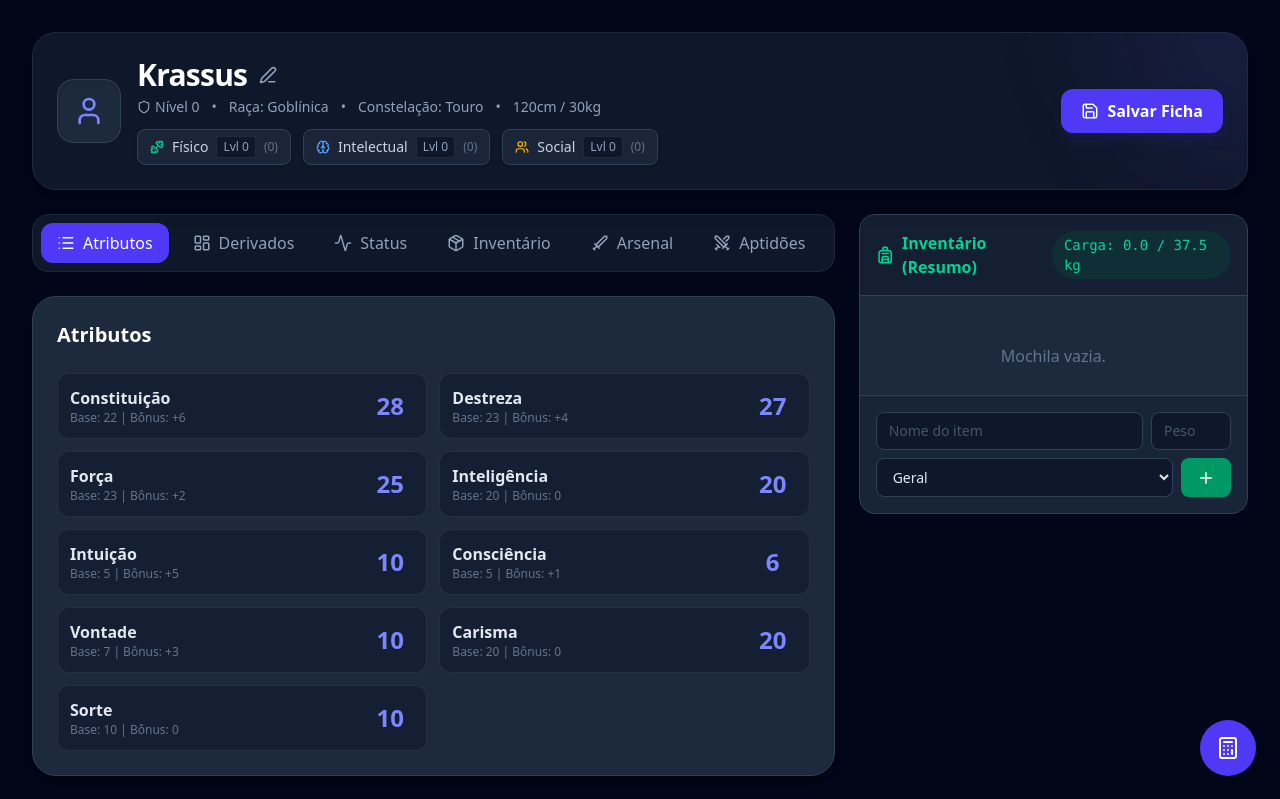
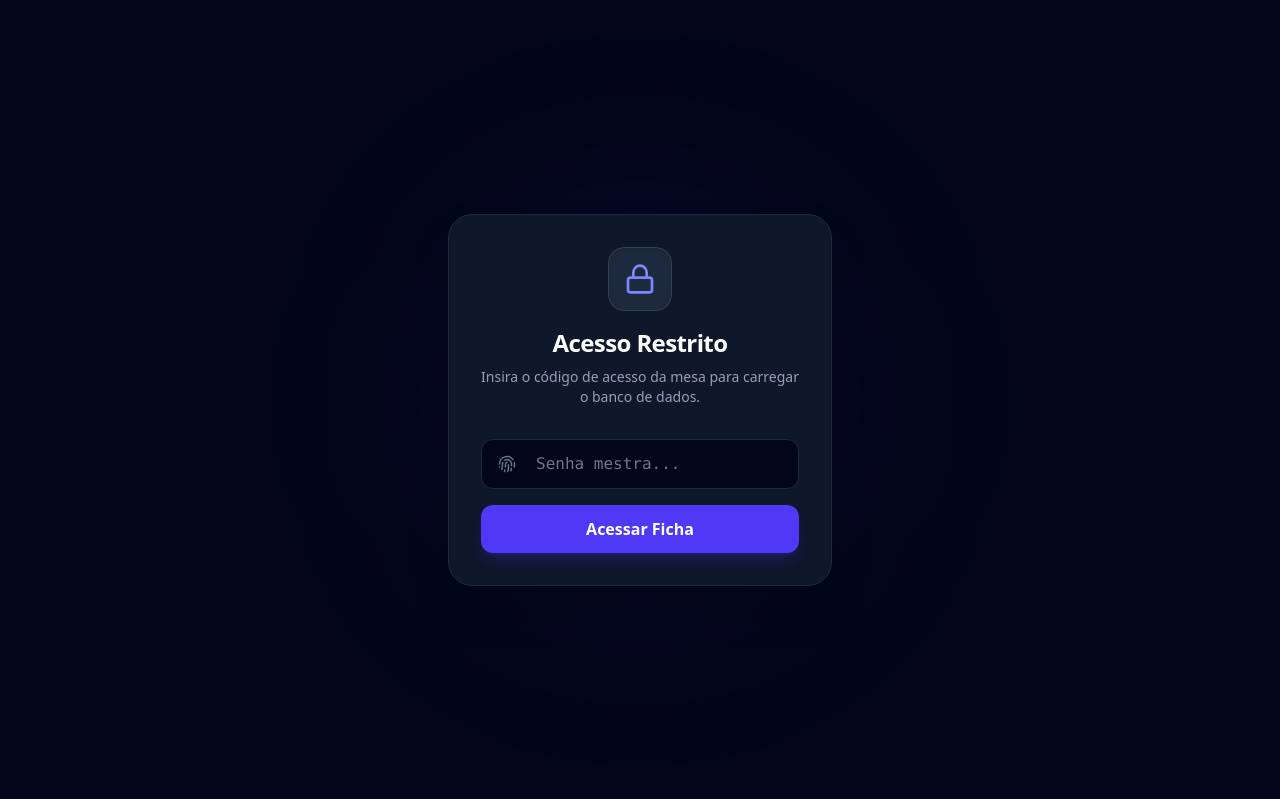
Before and after one commit to Framos1987/Ficha-V1, a React (Vite) app: page / in a window 1280 px wide. Shown: the top 799 px of the page. Built offline with nearby package versions, Linux system fonts and the light colour scheme.

Commit message:
Nova Feature: Importar, Exportar e Senha Global

```diff
--- a/src/App.tsx
+++ b/src/App.tsx
@@ -1,5 +1,5 @@
-import { useState, useMemo } from "react";
-import { Save, Shield, User, Edit3, LayoutDashboard, Activity, List, Target, Brain, Dumbbell, Users, Package, Sword, Swords } from "lucide-react";
+import { useState, useMemo, useRef } from "react";
+import { Save, Shield, User, Edit3, Download, Upload } from "lucide-react";
 import { useLocalStorage } from "./hooks/useLocalStorage";
 import { AttributeRow } from "./components/AttributeRow";
 import { Inventory } from "./components/Inventory";
@@ -11,6 +11,7 @@ import { DerivedStats } from "./components/DerivedStats";
 import { StatusTab } from "./components/StatusTab";
 import { CombatSummary } from "./components/CombatSummary";
 import { AptidoesTab } from "./components/AptidoesTab";
+import { AuthGate } from "./components/AuthGate";
 import { calculateStats } from "./lib/calculations";
 import { CharacterInfo, Attributes, InventoryItem, EquippedArmor, EquippedWeapons, EquippedAccessories, AptidoesState } from "./types";
 
@@ -76,6 +77,8 @@ export default function App() {
   const [activeTab, setActiveTab] = useState<"attributes" | "derived" | "status" | "inventory" | "arsenal" | "aptidoes">("attributes");
   const [isEditing, setIsEditing] = useState(false);
   const [saveMessage, setSaveMessage] = useState("");
+  const [isAuthenticated, setIsAuthenticated] = useLocalStorage<boolean>("rpg_is_auth", false);
+  const fileInputRef = useRef<HTMLInputElement>(null);
 
   // Calculate derived stats and max status dynamically
   const { derived, maxStatus, computedAttributes, statBreakdown } = useMemo(() => calculateStats(attributes, charInfo, equippedAccessories, inventory, aptidoes as Record<string, number>), [attributes, charInfo, equippedAccessories, inventory, aptidoes]);
@@ -88,6 +91,53 @@ export default function App() {
     setSaveMessage("Ficha salva com sucesso!");
     setTimeout(() => setSaveMessage(""), 3000);
   };
+
+  const handleExport = () => {
+    const data = {
+      rpg_attributes: localStorage.getItem("rpg_attributes"),
+      rpg_char_info: localStorage.getItem("rpg_char_info"),
+      rpg_inventory: localStorage.getItem("rpg_inventory"),
+      rpg_equipped_armor: localStorage.getItem("rpg_equipped_armor"),
+      rpg_equipped_weapons: localStorage.getItem("rpg_equipped_weapons"),
+      rpg_equipped_accessories: localStorage.getItem("rpg_equipped_accessories"),
+      rpg_current_status: localStorage.getItem("rpg_current_status"),
+      rpg_aptidoes: localStorage.getItem("rpg_aptidoes"),
+    };
+    const blob = new Blob([JSON.stringify(data)], { type: "application/json" });
+    const url = URL.createObjectURL(blob);
+    const a = document.createElement("a");
+    a.href = url;
+    a.download = `ficha_${charInfo.name.toLowerCase().replace(/[^a-z0-9]/g, "_")}_backup.rpg`;
+    a.click();
+    URL.revokeObjectURL(url);
+  };
+
+  const handleImport = (e: React.ChangeEvent<HTMLInputElement>) => {
+    const file = e.target.files?.[0];
+    if (!file) return;
+
+    const reader = new FileReader();
+    reader.onload = (event) => {
+      try {
+        const json = JSON.parse(event.target?.result as string);
+        for (const key in json) {
+          if (json[key]) {
+            localStorage.setItem(key, json[key]);
+          }
+        }
+        localStorage.setItem("rpg_is_auth", "true");
+        window.location.reload();
+      } catch (err) {
+        alert("Erro ao importar a ficha. O arquivo parece inválido.");
+      }
+    };
+    reader.readAsText(file);
+    if (fileInputRef.current) fileInputRef.current.value = '';
+  };
+
+  if (!isAuthenticated) {
+    return <AuthGate onUnlock={() => setIsAuthenticated(true)} />;
+  }
 
   return (
     <div className="min-h-screen bg-slate-950 text-slate-200 p-4 md:p-8 font-sans selection:bg-indigo-500/30">
@@ -140,14 +190,38 @@ export default function App() {
             </div>
           </div>
 
-          <div className="flex items-center gap-3 z-10">
+          <div className="flex items-center gap-3 z-10 flex-wrap justify-end">
             {saveMessage && <span className="text-emerald-400 text-sm font-medium animate-pulse">{saveMessage}</span>}
+
+            <button
+              onClick={handleExport}
+              className="flex items-center justify-center gap-2 bg-slate-800 hover:bg-slate-700 border border-slate-700 text-white px-4 py-2.5 rounded-xl font-medium transition-all"
+              title="Fazer Backup (Exportar .rpg)"
+            >
+              <Download size={18} className="text-indigo-400" />
+            </button>
+
+            <button
+              onClick={() => fileInputRef.current?.click()}
+              className="flex items-center justify-center gap-2 bg-slate-800 hover:bg-slate-700 border border-slate-700 text-white px-4 py-2.5 rounded-xl font-medium transition-all"
+              title="Carregar Backup (Importar .rpg)"
+            >
+              <Upload size={18} className="text-emerald-400" />
+            </button>
+            <input
+              type="file"
+              accept=".rpg,.json"
+              className="hidden"
+              ref={fileInputRef}
+              onChange={handleImport}
+            />
+
             <button
               onClick={handleSave}
               className="flex items-center gap-2 bg-indigo-600 hover:bg-indigo-500 text-white px-5 py-2.5 rounded-xl font-semibold transition-all shadow-lg shadow-indigo-900/20"
             >
               <Save size={18} />
-              Salvar Ficha
+              <span className="hidden sm:inline">Salvar</span>
             </button>
           </div>
         </header>
--- /dev/null
+++ b/src/components/AuthGate.tsx
@@ -0,0 +1,79 @@
+import { useState } from "react";
+import { Lock, Fingerprint } from "lucide-react";
+import { motion } from "motion/react";
+
+interface AuthGateProps {
+  onUnlock: () => void;
+}
+
+export function AuthGate({ onUnlock }: AuthGateProps) {
+  const [password, setPassword] = useState("");
+  const [error, setError] = useState(false);
+
+  const handleSubmit = (e: React.FormEvent) => {
+    e.preventDefault();
+    if (password === "krassus@123") {
+      onUnlock();
+    } else {
+      setError(true);
+      setTimeout(() => setError(false), 2000);
+    }
+  };
+
+  return (
+    <div className="fixed inset-0 bg-slate-950 flex items-center justify-center p-4 z-50 selection:bg-indigo-500/30">
+      {/* Background Glow */}
+      <div className="absolute top-1/2 left-1/2 -translate-x-1/2 -translate-y-1/2 w-96 h-96 bg-indigo-600/10 rounded-full blur-[100px] pointer-events-none" />
+
+      <motion.div
+        initial={{ opacity: 0, y: 20 }}
+        animate={{ opacity: 1, y: 0 }}
+        className="bg-slate-900 border border-slate-800 rounded-3xl p-8 max-w-sm w-full shadow-2xl relative z-10"
+      >
+        <div className="flex flex-col items-center mb-8">
+          <div className="w-16 h-16 bg-slate-800 border border-slate-700 shadow-inner rounded-2xl flex items-center justify-center mb-4 relative overflow-hidden group">
+            <Lock className="text-indigo-400 z-10" size={32} />
+            <div className="absolute inset-0 bg-indigo-500/20 translate-y-full group-hover:translate-y-0 transition-transform duration-500" />
+          </div>
+          <h1 className="text-2xl font-bold text-white tracking-tight">Acesso Restrito</h1>
+          <p className="text-sm text-slate-400 mt-2 text-center">
+            Insira o código de acesso da mesa para carregar o banco de dados.
+          </p>
+        </div>
+
+        <form onSubmit={handleSubmit} className="space-y-4">
+          <div>
+            <div className={`relative flex items-center bg-slate-950 border rounded-xl overflow-hidden transition-colors ${error ? 'border-red-500/50' : 'border-slate-800 focus-within:border-indigo-500/50'}`}>
+              <div className="pl-4 pr-2 text-slate-500">
+                <Fingerprint size={18} className={error ? "text-red-400" : ""} />
+              </div>
+              <input
+                type="password"
+                value={password}
+                onChange={(e) => setPassword(e.target.value)}
+                placeholder="Senha mestra..."
+                className="w-full bg-transparent p-3 text-slate-200 focus:outline-none font-mono"
+              />
+            </div>
+            {error && (
+              <motion.p
+                initial={{ opacity: 0, y: -5 }}
+                animate={{ opacity: 1, y: 0 }}
+                className="text-xs text-red-400 mt-2 text-center"
+              >
+                Código de acesso inválido.
+              </motion.p>
+            )}
+          </div>
+
+          <button
+            type="submit"
+            className="w-full bg-indigo-600 hover:bg-indigo-500 text-white font-bold py-3 rounded-xl transition-all shadow-lg shadow-indigo-600/20 active:scale-[0.98]"
+          >
+            Acessar Ficha
+          </button>
+        </form>
+      </motion.div>
+    </div>
+  );
+}
```
